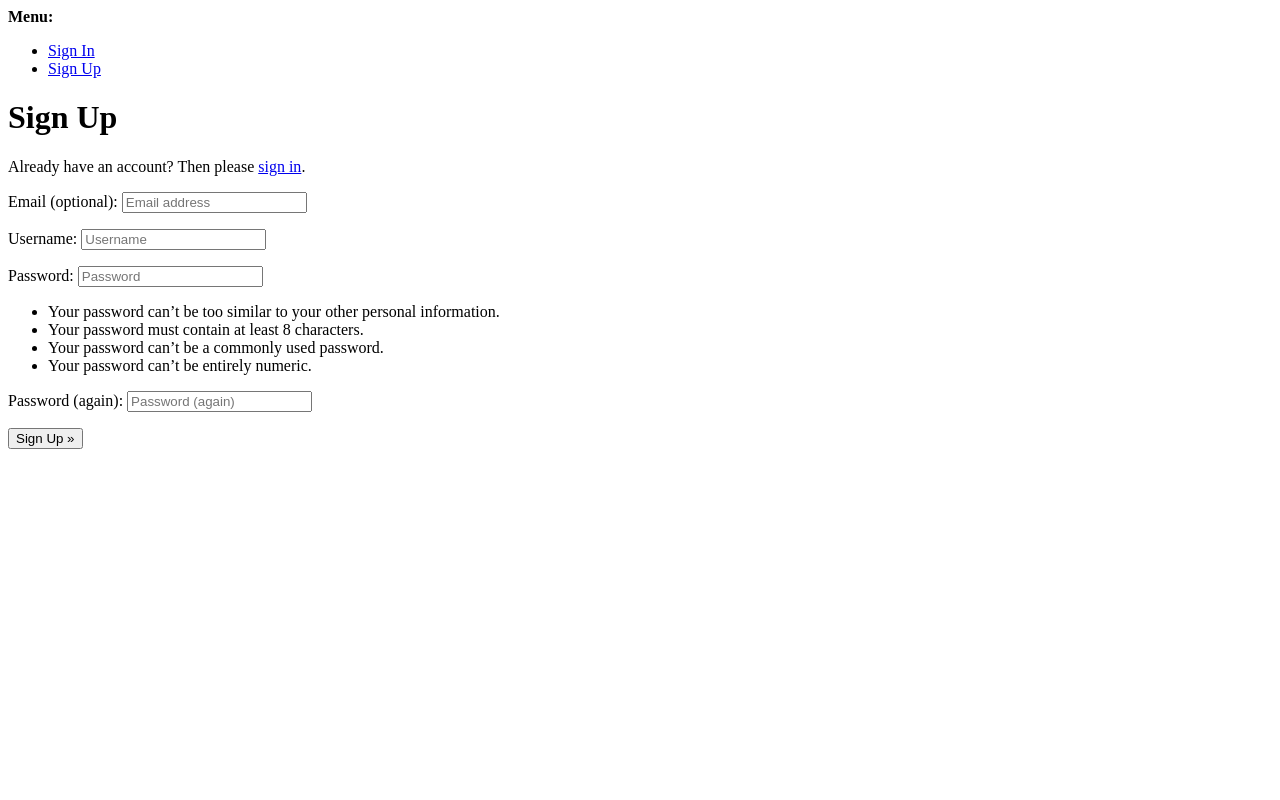
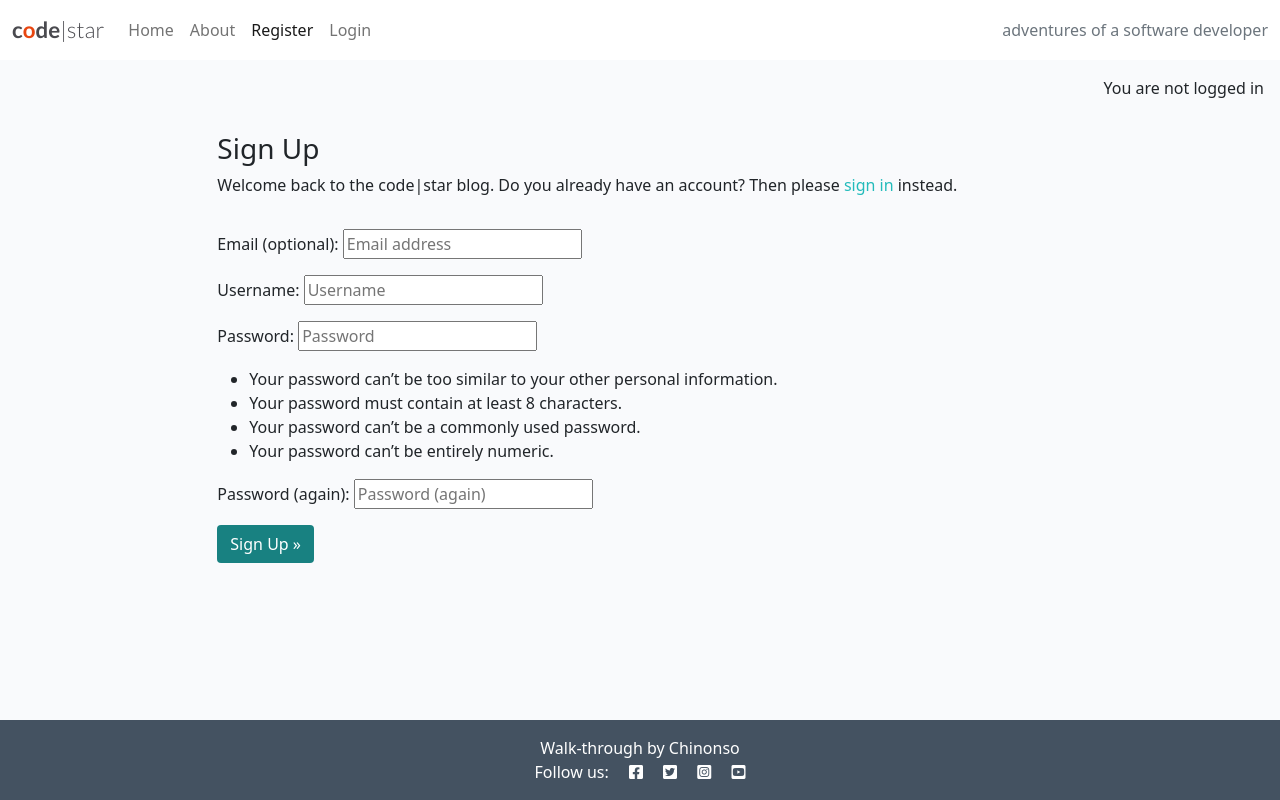
Before and after one commit to dcsndevs/blog-walkthrough, a Django app: page /accounts/signup/ in a window 1280 px wide. Run offline with Django 4.2, Linux system fonts and the light colour scheme.

Commit message:
Customise Allauth pages

```diff
--- a/blog/templates/base.html
+++ b/blog/templates/base.html
@@ -76,6 +76,11 @@
         </div>
     </nav>
 
+    {% if user.is_authenticated %}
+    <p class="text-end m-3">You are logged in as {{ user }}</p>
+    {% else %}
+    <p class="text-end m-3">You are not logged in</p>
+    {% endif %}
     <main class="flex-shrink-0 main-bg">
 
         {% block content %}
--- a/codestar/settings.py
+++ b/codestar/settings.py
@@ -31,7 +31,7 @@ SECRET_KEY = os.environ.get("SECRET_KEY")
 
 
 # SECURITY WARNING: don't run with debug turned on in production!
-DEBUG = False
+DEBUG = True
 
 ALLOWED_HOSTS = ['localhost', '127.0.0.1', '.herokuapp.com', '*-dcsndevs-blogwalkthroug-ungq84xr8x9.ws-us107.gitpod.io']
 
--- a/templates/account/signup.html
+++ b/templates/account/signup.html
@@ -1,13 +1,19 @@
-{% extends "account/base.html" %}
+{% extends "base.html" %}
 
 {% load i18n %}
 
 {% block head_title %}{% trans "Signup" %}{% endblock head_title %}
 
 {% block content %}
-<h1>{% trans "Sign Up" %}</h1>
+<div class="row">
+  <div class="col-md-8 mt-3 offset-md-2">
+<h3>{% trans "Sign Up" %}</h3>
 
-<p>{% blocktrans %}Already have an account? Then please <a href="{{ login_url }}">sign in</a>.{% endblocktrans %}</p>
+<p>{% blocktrans %}Welcome back to the code|star blog. Do you already have an account? Then please <a class="link" href="{{ login_url }}">sign in</a> instead.{% endblocktrans %}</p>
+</div>
+</div>
+<div class="row">
+  <div class="col-md-8 mt-3 offset-md-2">
 
 <form class="signup" id="signup_form" method="post" action="{% url 'account_signup' %}">
   {% csrf_token %}
@@ -15,7 +21,11 @@
   {% if redirect_field_value %}
   <input type="hidden" name="{{ redirect_field_name }}" value="{{ redirect_field_value }}" />
   {% endif %}
-  <button type="submit">{% trans "Sign Up" %} &raquo;</button>
+  <button class="btn btn-signup right" type="submit">{% trans "Sign Up" %} &raquo;</button>
 </form>
+  </div>
+</div>
+</div>
+
 
 {% endblock content %}
```
